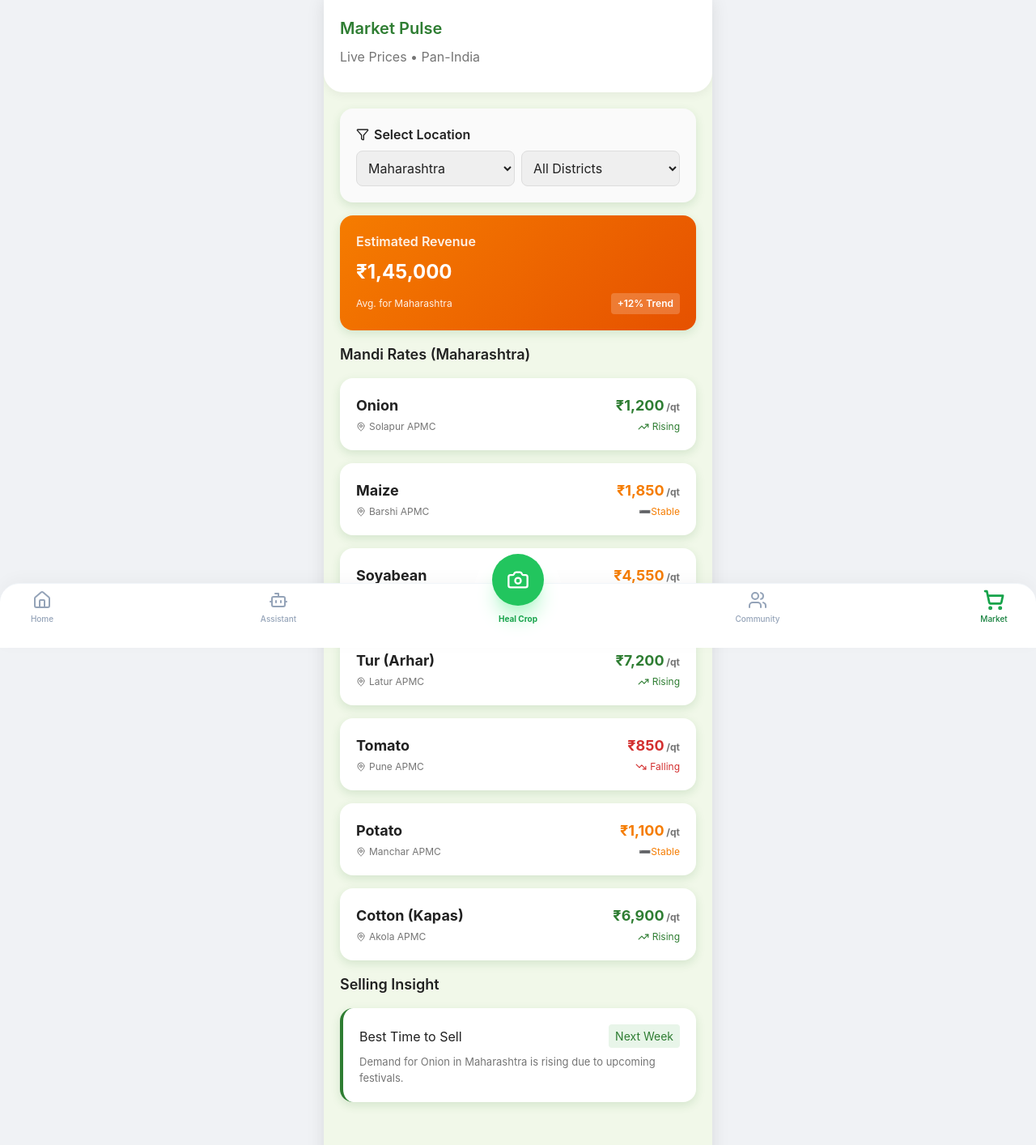
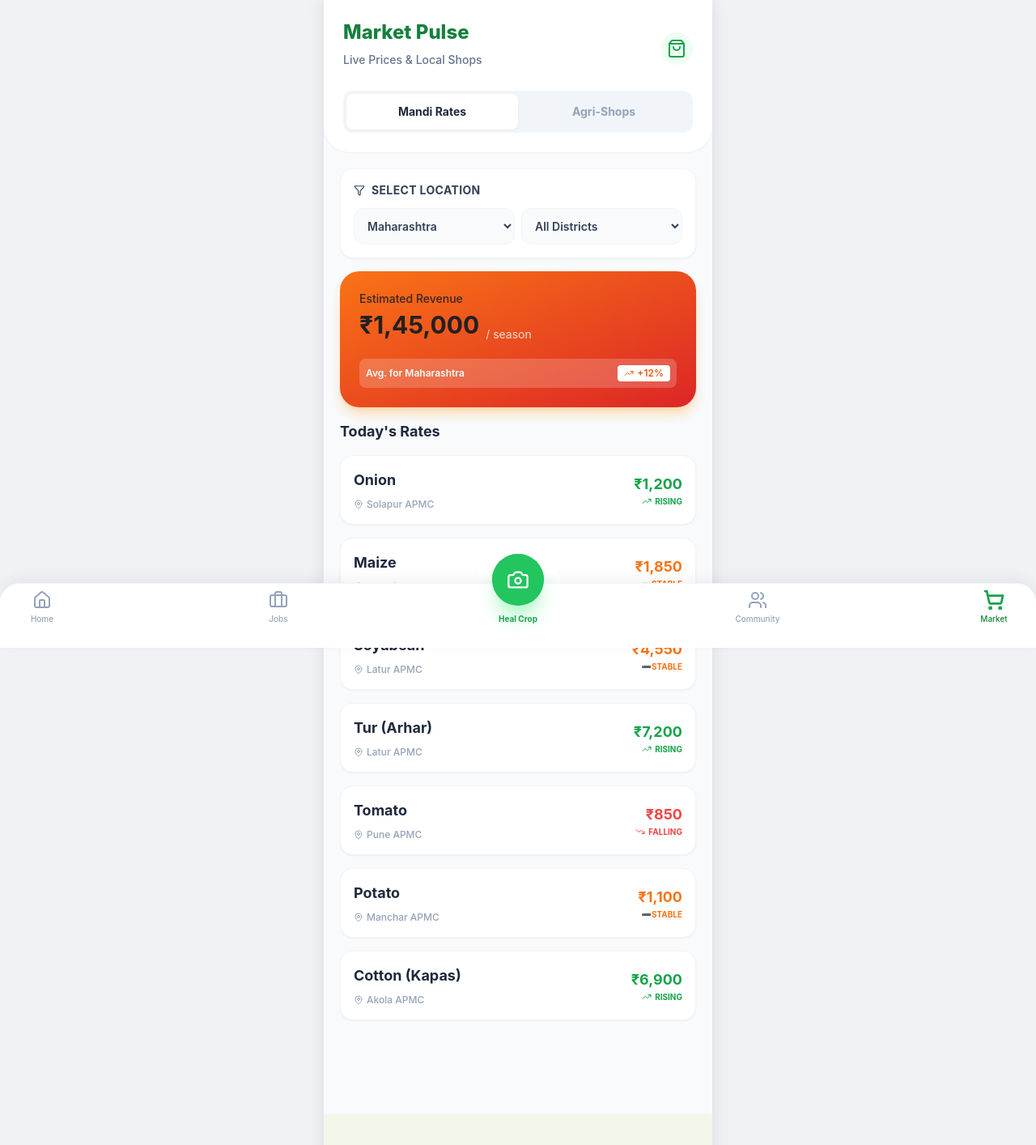
Before and after one commit to omkarbajarangyadav-commits/gram-ai-backup, a Next.js app: page /market in a window 1280 px wide. Shown: the top 1414 px of the page at 81% size. Built offline with nearby package versions, Linux system fonts and the light colour scheme.

Commit message:
feat: Complete Ecosystem (Jobs, Shops, Role Selection)

```diff
--- a/src/app/login/page.js
+++ b/src/app/login/page.js
@@ -11,8 +11,9 @@ export default function Login() {
     const handleLogin = (e) => {
         e.preventDefault();
         // In a real app, send OTP here.
-        // For now, redirect to Onboarding
-        router.push('/onboarding');
+        // In a real app, send OTP here.
+        // For now, redirect to Role Selection
+        router.push('/role');
     };
 
     return (
--- a/src/app/market/page.js
+++ b/src/app/market/page.js
@@ -1,6 +1,7 @@
 'use client';
 import { useState } from 'react';
-import { TrendingUp, TrendingDown, MapPin, DollarSign, Filter } from 'lucide-react';
+import { TrendingUp, TrendingDown, MapPin, Filter, ShoppingBag, Store } from 'lucide-react';
+import BottomNav from '@/components/BottomNav';
 
 // Pan-India Mock Data (Simulating an API)
 const ALL_INDIA_DATA = {
@@ -48,9 +49,16 @@ const ALL_INDIA_DATA = {
     }
 };
 
+const SHOPS_DATA = [
+    { name: 'Kisan Agro Center', type: 'Fertilizers', location: 'Pune', phone: '9876543210' },
+    { name: 'Samarth Seeds', type: 'Seeds', location: 'Pune', phone: '9123456789' },
+    { name: 'Laxmi Krishi Kendra', type: 'Tools', location: 'Solapur', phone: '9988776655' }
+];
+
 export default function Market() {
     const [selectedState, setSelectedState] = useState('Maharashtra');
     const [selectedDistrict, setSelectedDistrict] = useState('All');
+    const [activeTab, setActiveTab] = useState('rates'); // 'rates' or 'shops'
 
     // Get available districts for selected state
     const districts = ALL_INDIA_DATA[selectedState] ? Object.keys(ALL_INDIA_DATA[selectedState]) : [];
@@ -67,26 +75,49 @@ export default function Market() {
     }
 
     return (
-        <main style={{ paddingBottom: '80px' }}>
-            <div className="header">
-                <h2 className="text-green">Market Pulse</h2>
-                <p>Live Prices • Pan-India</p>
+        <main className="pb-24 bg-slate-50 min-h-screen">
+            {/* Header */}
+            <div className="bg-white p-6 rounded-b-[2rem] shadow-sm sticky top-0 z-10">
+                <div className="flex justify-between items-center mb-4">
+                    <div>
+                        <h2 className="text-2xl font-extrabold text-green-700">Market Pulse</h2>
+                        <p className="text-sm text-slate-500 font-medium">Live Prices & Local Shops</p>
+                    </div>
+                    <div className="bg-green-50 p-2 rounded-full">
+                        <ShoppingBag className="text-green-600" size={24} />
+                    </div>
                 </div>
 
-            <div style={{ padding: '0 20px' }}>
+                {/* Tabs */}
+                <div className="flex bg-slate-100 p-1 rounded-xl">
+                    <button
+                        onClick={() => setActiveTab('rates')}
+                        className={`flex-1 py-3 rounded-lg text-sm font-bold transition-all ${activeTab === 'rates' ? 'bg-white shadow-sm text-slate-800' : 'text-slate-400 hover:text-slate-600'}`}
+                    >
+                        Mandi Rates
+                    </button>
+                    <button
+                        onClick={() => setActiveTab('shops')}
+                        className={`flex-1 py-3 rounded-lg text-sm font-bold transition-all ${activeTab === 'shops' ? 'bg-white shadow-sm text-slate-800' : 'text-slate-400 hover:text-slate-600'}`}
+                    >
+                        Agri-Shops
+                    </button>
+                </div>
+            </div>
 
+            <div className="p-5 space-y-4">
+                {activeTab === 'rates' ? (
+                    <>
                         {/* Location Filter */}
-                <div className="card mb-4" style={{ background: '#FAFAFA' }}>
-                    <div className="flex-between mb-2">
-                        <span style={{ fontWeight: '600', display: 'flex', alignItems: 'center', gap: '6px' }}>
-                            <Filter size={16} /> Select Location
-                        </span>
+                        <div className="bg-white p-4 rounded-2xl shadow-sm border border-slate-100">
+                            <div className="flex items-center gap-2 mb-3 text-slate-700 font-bold text-sm uppercase tracking-wide">
+                                <Filter size={14} /> Select Location
                             </div>
-                    <div style={{ display: 'flex', gap: '8px' }}>
+                            <div className="flex gap-2">
                                 <select
                                     value={selectedState}
                                     onChange={(e) => { setSelectedState(e.target.value); setSelectedDistrict('All'); }}
-                            style={{ flex: 1, padding: '10px', borderRadius: '8px', border: '1px solid #ddd' }}
+                                    className="flex-1 bg-slate-50 p-3 rounded-xl border border-slate-100 font-semibold text-slate-700 text-sm outline-none"
                                 >
                                     {Object.keys(ALL_INDIA_DATA).map(s => <option key={s} value={s}>{s}</option>)}
                                 </select>
@@ -94,7 +125,7 @@ export default function Market() {
                                 <select
                                     value={selectedDistrict}
                                     onChange={(e) => setSelectedDistrict(e.target.value)}
-                            style={{ flex: 1, padding: '10px', borderRadius: '8px', border: '1px solid #ddd' }}
+                                    className="flex-1 bg-slate-50 p-3 rounded-xl border border-slate-100 font-semibold text-slate-700 text-sm outline-none"
                                 >
                                     <option value="All">All Districts</option>
                                     {districts.map(d => <option key={d} value={d}>{d}</option>)}
@@ -102,56 +133,83 @@ export default function Market() {
                             </div>
                         </div>
 
-                {/* Income Prediction (Context aware?) */}
-                <div className="card" style={{ background: 'linear-gradient(135deg, #F57C00 0%, #E65100 100%)', color: 'white' }}>
-                    <h3 style={{ color: 'white', opacity: 0.9, fontSize: '16px' }}>Estimated Revenue</h3>
-                    <h1 style={{ color: 'white', marginBottom: '8px' }}>₹1,45,000</h1>
-                    <div className="flex-between">
-                        <span style={{ fontSize: '12px', opacity: 0.9 }}>Avg. for {selectedState}</span>
-                        <span style={{ background: 'rgba(255,255,255,0.2)', padding: '4px 8px', borderRadius: '4px', fontSize: '12px', fontWeight: '600' }}>+12% Trend</span>
+                        {/* Income Prediction */}
+                        <div className="bg-gradient-to-br from-orange-500 to-red-600 rounded-3xl p-6 text-white shadow-lg shadow-orange-200">
+                            <h3 className="opacity-90 font-medium text-sm mb-1">Estimated Revenue</h3>
+                            <div className="flex items-end gap-2 mb-4">
+                                <h1 className="text-3xl font-bold">₹1,45,000</h1>
+                                <span className="text-sm opacity-80 mb-1">/ season</span>
+                            </div>
+                            <div className="flex justify-between items-center text-xs font-semibold bg-white/20 p-2 rounded-lg backdrop-blur-sm">
+                                <span>Avg. for {selectedState}</span>
+                                <span className="flex items-center gap-1 bg-white text-orange-600 px-2 py-0.5 rounded ml-2">
+                                    <TrendingUp size={12} /> +12%
+                                </span>
                             </div>
                         </div>
 
-                <h3 className="mb-4">Mandi Rates ({selectedDistrict === 'All' ? selectedState : selectedDistrict})</h3>
+                        <h3 className="font-bold text-slate-800 mt-2">Today's Rates</h3>
 
                         {displayData.length > 0 ? (
                             displayData.map((item, i) => (
-                        <div key={i} className="card flex-between">
-                            <div className="flex-col">
-                                <span style={{ fontWeight: '700', fontSize: '18px' }}>{item.crop}</span>
-                                <div style={{ display: 'flex', alignItems: 'center', gap: '4px', fontSize: '12px', color: '#757575', marginTop: '4px' }}>
+                                <div key={i} className="bg-white p-4 rounded-2xl shadow-sm border border-slate-100 flex justify-between items-center">
+                                    <div>
+                                        <h4 className="font-bold text-slate-800 text-lg">{item.crop}</h4>
+                                        <div className="flex items-center gap-1 text-xs text-slate-400 font-medium mt-1">
                                             <MapPin size={12} /> {item.location}
                                         </div>
                                     </div>
-                            <div className="flex-col" style={{ alignItems: 'flex-end' }}>
-                                <span style={{ fontWeight: '700', fontSize: '18px', color: item.trend === 'up' ? '#2E7D32' : item.trend === 'down' ? '#D32F2F' : '#F57C00' }}>
+                                    <div className="text-right">
+                                        <div className={`font-bold text-lg ${item.trend === 'up' ? 'text-green-600' : item.trend === 'down' ? 'text-red-500' : 'text-orange-500'}`}>
                                             {item.price}
-                                    <span style={{ fontSize: '12px', color: '#757575' }}> /qt</span>
-                                </span>
-                                <div style={{ display: 'flex', alignItems: 'center', gap: '4px', fontSize: '12px', marginTop: '4px', color: item.trend === 'up' ? '#2E7D32' : item.trend === 'down' ? '#D32F2F' : '#F57C00' }}>
-                                    {item.trend === 'up' ? <TrendingUp size={14} /> : item.trend === 'down' ? <TrendingDown size={14} /> : '➖'}
+                                        </div>
+                                        <div className={`text-[10px] font-bold uppercase flex items-center justify-end gap-1 ${item.trend === 'up' ? 'text-green-600' : item.trend === 'down' ? 'text-red-500' : 'text-orange-500'}`}>
+                                            {item.trend === 'up' ? <TrendingUp size={12} /> : item.trend === 'down' ? <TrendingDown size={12} /> : '➖'}
                                             {item.trend === 'up' ? 'Rising' : item.trend === 'down' ? 'Falling' : 'Stable'}
                                         </div>
                                     </div>
                                 </div>
                             ))
                         ) : (
-                    <div style={{ textAlign: 'center', padding: '20px', color: '#999' }}>
-                        No data available for this selection.
+                            <div className="text-center py-10 text-slate-400">
+                                No data available.
                             </div>
                         )}
-
-                <h3 className="mb-4 mt-4">Selling Insight</h3>
-                <div className="card" style={{ borderLeft: '4px solid #2E7D32' }}>
-                    <h4 className="flex-between">
-                        Best Time to Sell
-                        <span className="text-green" style={{ fontSize: '14px', background: '#E8F5E9', padding: '4px 8px', borderRadius: '4px' }}>Next Week</span>
-                    </h4>
-                    <p style={{ fontSize: '13px', margin: 0 }}>
-                        Demand for {displayData[0]?.crop || 'crops'} in {selectedState} is rising due to upcoming festivals.
-                    </p>
+                    </>
+                ) : (
+                    <div className="space-y-4">
+                        <div className="bg-blue-50 border border-blue-100 p-4 rounded-xl flex items-start gap-3">
+                            <Store className="text-blue-600 mt-1" size={20} />
+                            <div>
+                                <h3 className="font-bold text-blue-800">Shop Owners?</h3>
+                                <p className="text-sm text-blue-600 mt-1">Register your shop to list products and reach thousands of farmers.</p>
+                                <button className="mt-3 bg-blue-600 text-white px-4 py-2 rounded-lg text-sm font-bold shadow-md shadow-blue-200">Register Shop</button>
                             </div>
                         </div>
+
+                        <h3 className="font-bold text-slate-800">Nearby Shops</h3>
+                        {SHOPS_DATA.map((shop, i) => (
+                            <div key={i} className="bg-white p-5 rounded-2xl shadow-sm border border-slate-100">
+                                <div className="flex justify-between items-start mb-2">
+                                    <div>
+                                        <h4 className="font-bold text-slate-800 text-lg">{shop.name}</h4>
+                                        <span className="text-xs font-bold bg-slate-100 text-slate-500 px-2 py-1 rounded inline-block mt-1">{shop.type}</span>
+                                    </div>
+                                    <div className="bg-green-50 p-2 rounded-full">
+                                        <MapPin className="text-green-600" size={16} />
+                                    </div>
+                                </div>
+                                <div className="flex items-center gap-2 mt-4">
+                                    <button className="flex-1 bg-slate-50 text-slate-700 py-2 rounded-lg text-sm font-bold">View Inventory</button>
+                                    <button className="flex-1 bg-green-600 text-white py-2 rounded-lg text-sm font-bold shadow-lg shadow-green-100">Call Now</button>
+                                </div>
+                            </div>
+                        ))}
+                    </div>
+                )}
+            </div>
+
+            <BottomNav />
         </main>
     );
 }
--- a/src/app/page.js
+++ b/src/app/page.js
@@ -16,8 +16,12 @@ export default function Home() {
   // 1. Check Auth / Onboarding
   useEffect(() => {
     const lang = localStorage.getItem('language');
+    const role = localStorage.getItem('role');
+
     if (!lang) {
       router.push('/login');
+    } else if (!role) {
+      router.push('/role');
     } else {
       setCheckingAuth(false);
     }
--- a/src/components/BottomNav.js
+++ b/src/components/BottomNav.js
@@ -1,14 +1,14 @@
 'use client';
 import Link from 'next/link';
 import { usePathname } from 'next/navigation';
-import { Home, Bot, Camera, Users, ShoppingCart } from 'lucide-react';
+import { Home, Bot, Camera, Users, ShoppingCart, Briefcase } from 'lucide-react';
 
 export default function BottomNav() {
   const pathname = usePathname();
 
   const navItems = [
     { name: 'Home', icon: Home, href: '/' },
-    { name: 'Assistant', icon: Bot, href: '/assistant' },
+    { name: 'Jobs', icon: Briefcase, href: '/jobs' }, // Replaced Assistant
     { name: 'Heal', icon: Camera, href: '/doctor', isFab: true }, // Central FAB
     { name: 'Community', icon: Users, href: '/community' },
     { name: 'Market', icon: ShoppingCart, href: '/market' },
```
Lines whose indentation alone changed are shown as unchanged.
